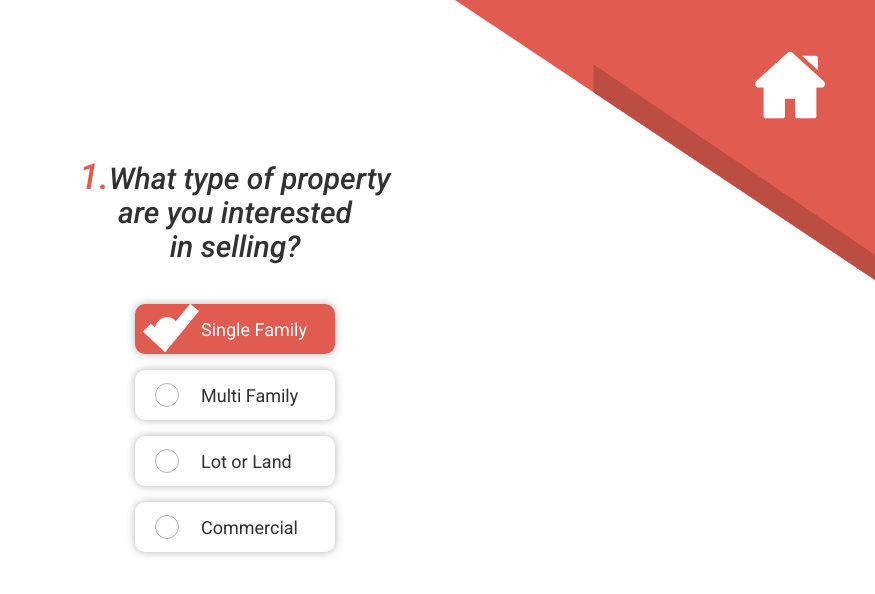
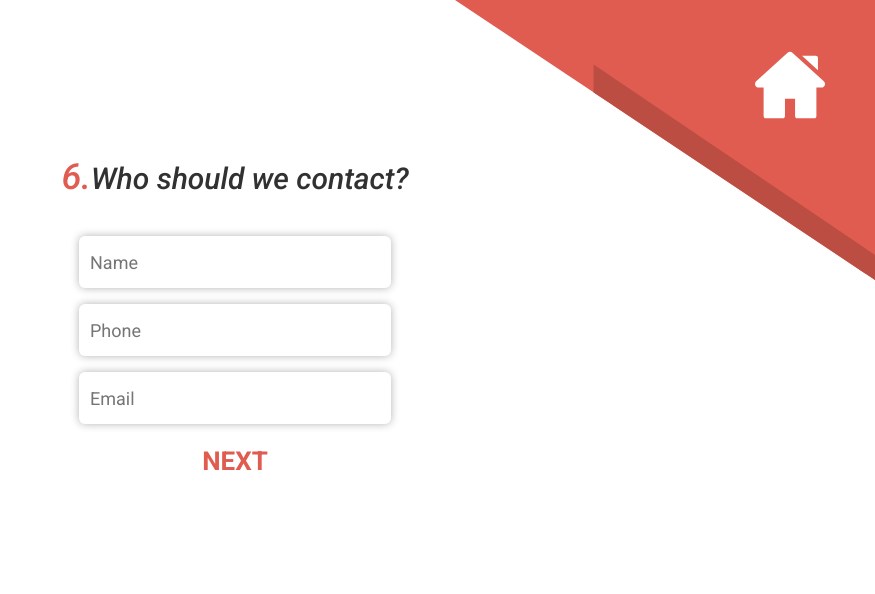
Before and after one commit to snowdamiz/realestate-form, a React (Create React App) app: page / in a window 1280 px wide. Shown: the top 594 px of the page, without its empty margins (405-1280 px from the left). Built offline with nearby package versions, Linux system fonts and the light colour scheme.

Commit message:
address, contact, timeline

```diff
--- a/src/App.js
+++ b/src/App.js
@@ -9,8 +9,8 @@ import Contact from './views/contact/contact';
 import Rundown from './views/rundown/rundown';
 
 function App() {
-  const [page, setPage] = useState(1);
-  const [type, setType] = useState(1);
+  const [page, setPage] = useState(6);
+  const [type, setType] = useState(null);
   const [condition, setCondition] = useState(null);
   const [value, setValue] = useState(null);
   const [timeline, setTimeline] = useState(null);
--- a/src/globalStyles.js
+++ b/src/globalStyles.js
@@ -52,7 +52,7 @@ export const Content = styled.section`
     }
 
     .btn-inactive {
-        width: 200px;
+        width: 225px;
         height: 50px;
         background-color: ${colors.white};
         box-shadow: 0 0 8px ${colors.shadow};
@@ -66,7 +66,7 @@ export const Content = styled.section`
     }
 
     .btn-active {
-        width: 200px;
+        width: 225px;
         height: 50px;
         background-color: ${colors.primary};
         box-shadow: 0 0 8px ${colors.shadow};
@@ -77,6 +77,25 @@ export const Content = styled.section`
         justify-content: flex-start;
         align-items: center;
         cursor: pointer;
+    }
+
+    button {
+        background-color: ${colors.white};
+        border: none;
+        color: ${colors.primary};
+        font-family: ${fonts.primary};
+        font-weight: 700;
+        font-size: 22px;
+        margin-top: 15px;
+        cursor: pointer;
+
+        ${media.tablet} {
+            font-size: 24px;
+        }
+
+        ${media.largeTablet} {
+            font-size: 26px;
+        }
     }
 `;
 
@@ -126,3 +145,16 @@ export const Button = styled.div`
         margin-left: 22px;
     }
 `;
+
+export const Input = styled.input`
+    width: 300px;
+    height: 50px;
+    border-radius: 6px;
+    box-shadow: 0 0 8px ${colors.shadow};
+    border: 1px solid transparent;
+    font-family: ${fonts.primary};
+    font-size: 18px;
+    color: ${colors.shadow};
+    padding: 0 0 0 10px;
+    margin: 10px 0 6px 0;
+`;
--- a/src/views/address/address.js
+++ b/src/views/address/address.js
@@ -1,8 +1,45 @@
 import React from 'react';
+import Header from '../../components/header/header';
+import { AddressWrap } from './addressStyles';
+import { Content, Input } from '../../globalStyles';
 
 function Address(props) {
     return (
-        <></>
+        <AddressWrap>
+            <Header
+                page={props.page}
+                setPage={props.setPage}
+                type={props.type}
+                setType={props.setType}
+                condition={props.condition}
+                setCondition={props.setCondition}
+                value={props.value}
+                setValue={props.setValue}
+                timeline={props.timeline}
+                setTimeline={props.setTimeline}
+                address={props.address}
+                setAddress={props.setAddress}
+                zip={props.zip}
+                setZip={props.setZip}
+                name={props.name}
+                setName={props.setName}
+                phone={props.phone}
+                setPhone={props.setPhone}
+                email={props.email}
+                setEmail={props.setEmail} />
+
+            <Content>
+                <h1>
+                    <span>5.</span>
+                    Great, you're almost done!<br/>
+                    what is the address or<br />
+                    your property?
+                </h1>
+                <Input type="text" placeholder="Address" />
+                <Input type="text" placeholder="Zip Code" />
+                <button>NEXT</button>
+            </Content>
+        </AddressWrap>
     )
 }
 
--- a/src/views/address/addressStyles.js
+++ b/src/views/address/addressStyles.js
@@ -1,6 +1,7 @@
 import styled from 'styled-components';
-import { fonts, colors, media } from '../../views';
+import { fonts, colors, media } from '../../vars';
 
 export const AddressWrap = styled.section`
-
+    width: 100%;
+    // border: 1px solid red;
 `;
--- a/src/views/condition/condition.js
+++ b/src/views/condition/condition.js
@@ -1,7 +1,8 @@
 import React from 'react';
 import Header from '../../components/header/header';
 import { ConditionWrap } from './conditionStyles';
-import { Content } from '../../globalStyles';
+import { Content, Button } from '../../globalStyles';
+import Checkmark from '../../assets/checkmark.svg';
 
 function Condition(props) {
     return (
@@ -34,6 +35,28 @@ function Condition(props) {
                     What is the condition<br/>
                     of the property?
                 </h1>
+                <Button className={props.type === 1 ? 'btn-active' : 'btn-inactive'}>
+                    {props.type === 1 ? <img src={Checkmark} /> : null }
+                    <div className={props.type === 1 ? 'radio-active' : 'radio-inactive'}></div>
+                    <h3 className={props.type === 1 ? 'text-active' : 'text-inactive'}>Very Good!</h3>
+                </Button>
+
+                <Button className={props.type === 2 ? 'btn-active' : 'btn-inactive'}>
+                    {props.type === 2 ? <img src={Checkmark} /> : null }
+                    <div className={props.type === 2 ? 'radio-active' : 'radio-inactive'}></div>
+                    <h3 className={props.type === 2 ? 'text-active' : 'text-inactive'}>Normal Wear</h3>
+                </Button>
+                <Button className={props.type === 3 ? 'btn-active' : 'btn-inactive'}>
+                    {props.type === 3 ? <img src={Checkmark} /> : null }
+                    <div className={props.type === 3 ? 'radio-active' : 'radio-inactive'}></div>
+                    <h3 className={props.type === 3 ? 'text-active' : 'text-inactive'}>Not So Great</h3>
+                </Button>
+                <Button className={props.type === 4 ? 'btn-active' : 'btn-inactive'}>
+                    {props.type === 4 ? <img src={Checkmark} /> : null }
+                    <div className={props.type === 4 ? 'radio-active' : 'radio-inactive'}></div>
+                    <h3 className={props.type === 4 ? 'text-active' : 'text-inactive'}>Very Bad</h3>
+                </Button>
+                <button>NEXT</button>
             </Content>
         </ConditionWrap>
     )
--- a/src/views/contact/contact.js
+++ b/src/views/contact/contact.js
@@ -1,8 +1,44 @@
 import React from 'react';
+import Header from '../../components/header/header';
+import { ContactWrap } from './contactStyles';
+import { Content, Input } from '../../globalStyles';
 
 function Contact(props) {
     return (
-        <></>
+        <ContactWrap>
+            <Header
+                page={props.page}
+                setPage={props.setPage}
+                type={props.type}
+                setType={props.setType}
+                condition={props.condition}
+                setCondition={props.setCondition}
+                value={props.value}
+                setValue={props.setValue}
+                timeline={props.timeline}
+                setTimeline={props.setTimeline}
+                address={props.address}
+                setAddress={props.setAddress}
+                zip={props.zip}
+                setZip={props.setZip}
+                name={props.name}
+                setName={props.setName}
+                phone={props.phone}
+                setPhone={props.setPhone}
+                email={props.email}
+                setEmail={props.setEmail} />
+
+            <Content>
+                <h1>
+                    <span>6.</span>
+                    Who should we contact?
+                </h1>
+                <Input type="text" placeholder="Name" />
+                <Input type="text" placeholder="Phone" />
+                <Input type="text" placeholder="Email" />
+                <button>NEXT</button>
+            </Content>
+        </ContactWrap>
     )
 }
 
--- a/src/views/contact/contactStyles.js
+++ b/src/views/contact/contactStyles.js
@@ -1,6 +1,7 @@
 import styled from 'styled-components';
-import { fonts, colors, media } from '../../views';
+import { fonts, colors, media } from '../../vars';
 
 export const ContactWrap = styled.section`
-
+    width: 100%;
+    // border: 1px solid red;
 `;
--- a/src/views/timeline/timeline.js
+++ b/src/views/timeline/timeline.js
@@ -1,8 +1,65 @@
 import React from 'react';
+import Header from '../../components/header/header';
+import { TimelineWrap } from './timelineStyles';
+import { Content, Button } from '../../globalStyles';
+import Checkmark from '../../assets/checkmark.svg';
 
 function Timeline(props) {
     return (
-        <></>
+        <TimelineWrap>
+            <Header
+                page={props.page}
+                setPage={props.setPage}
+                type={props.type}
+                setType={props.setType}
+                condition={props.condition}
+                setCondition={props.setCondition}
+                value={props.value}
+                setValue={props.setValue}
+                timeline={props.timeline}
+                setTimeline={props.setTimeline}
+                address={props.address}
+                setAddress={props.setAddress}
+                zip={props.zip}
+                setZip={props.setZip}
+                name={props.name}
+                setName={props.setName}
+                phone={props.phone}
+                setPhone={props.setPhone}
+                email={props.email}
+                setEmail={props.setEmail} />
+
+            <Content>
+                <h1>
+                    <span>4.</span>
+                    How fast do you need<br/>
+                    to sell your property<br />
+                    for cash?
+                </h1>
+                <Button className={props.type === 1 ? 'btn-active' : 'btn-inactive'}>
+                    {props.type === 1 ? <img src={Checkmark} /> : null }
+                    <div className={props.type === 1 ? 'radio-active' : 'radio-inactive'}></div>
+                    <h3 className={props.type === 1 ? 'text-active' : 'text-inactive'}>5 Business Days</h3>
+                </Button>
+
+                <Button className={props.type === 2 ? 'btn-active' : 'btn-inactive'}>
+                    {props.type === 2 ? <img src={Checkmark} /> : null }
+                    <div className={props.type === 2 ? 'radio-active' : 'radio-inactive'}></div>
+                    <h3 className={props.type === 2 ? 'text-active' : 'text-inactive'}>10 Business Days</h3>
+                </Button>
+                <Button className={props.type === 3 ? 'btn-active' : 'btn-inactive'}>
+                    {props.type === 3 ? <img src={Checkmark} /> : null }
+                    <div className={props.type === 3 ? 'radio-active' : 'radio-inactive'}></div>
+                    <h3 className={props.type === 3 ? 'text-active' : 'text-inactive'}>15 Business Days</h3>
+                </Button>
+                <Button className={props.type === 4 ? 'btn-active' : 'btn-inactive'}>
+                    {props.type === 4 ? <img src={Checkmark} /> : null }
+                    <div className={props.type === 4 ? 'radio-active' : 'radio-inactive'}></div>
+                    <h3 className={props.type === 4 ? 'text-active' : 'text-inactive'}>20 Business Days</h3>
+                </Button>
+                <button>NEXT</button>
+            </Content>
+        </TimelineWrap>
     )
 }
 
--- a/src/views/timeline/timelineStyles.js
+++ b/src/views/timeline/timelineStyles.js
@@ -1,6 +1,7 @@
 import styled from 'styled-components';
-import { fonts, colors, media } from '../../views';
+import { fonts, colors, media } from '../../vars';
 
 export const TimelineWrap = styled.section`
-
+    width: 100%;
+    // border: 1px solid red;
 `;
--- a/src/views/type/type.js
+++ b/src/views/type/type.js
@@ -57,6 +57,7 @@ function Type(props) {
                     <div className={props.type === 4 ? 'radio-active' : 'radio-inactive'}></div>
                     <h3 className={props.type === 4 ? 'text-active' : 'text-inactive'}>Commercial</h3>
                 </Button>
+                <button>NEXT</button>
             </Content>
         </TypeWrap>
     )
```
